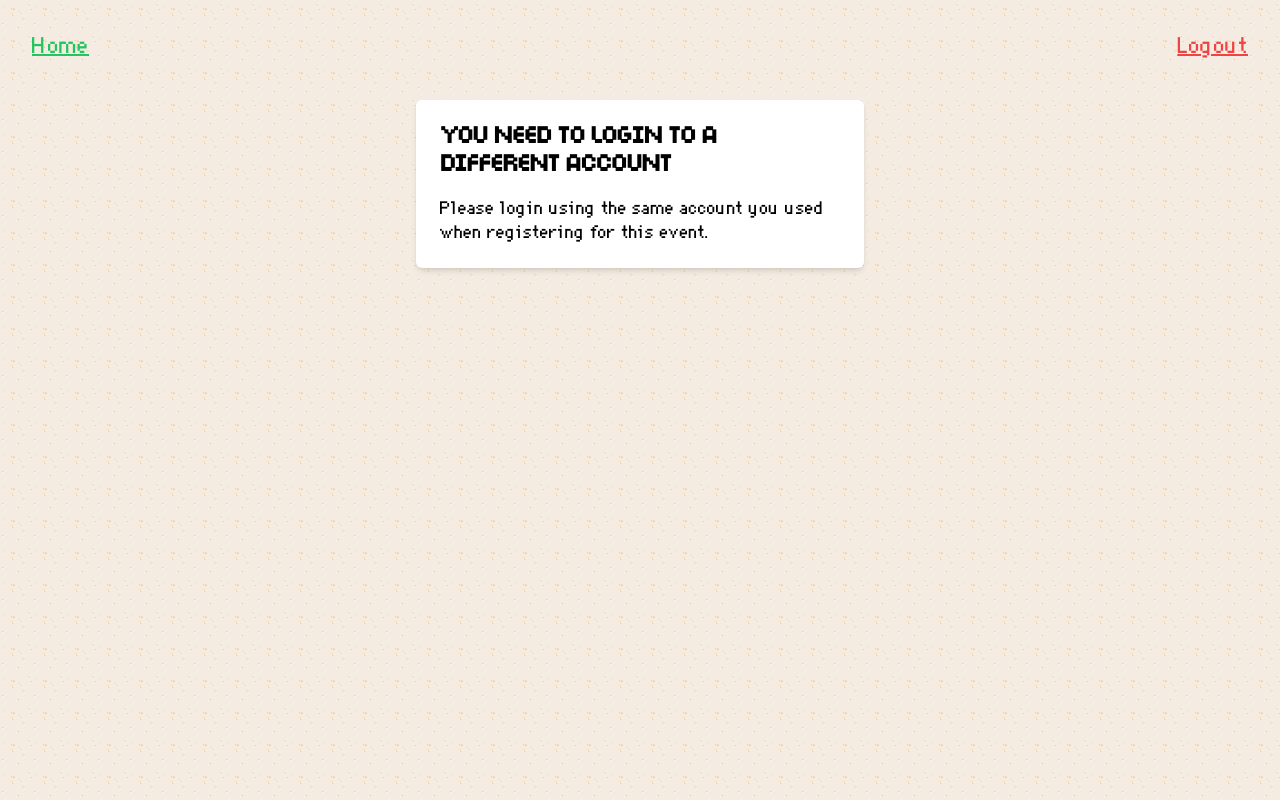
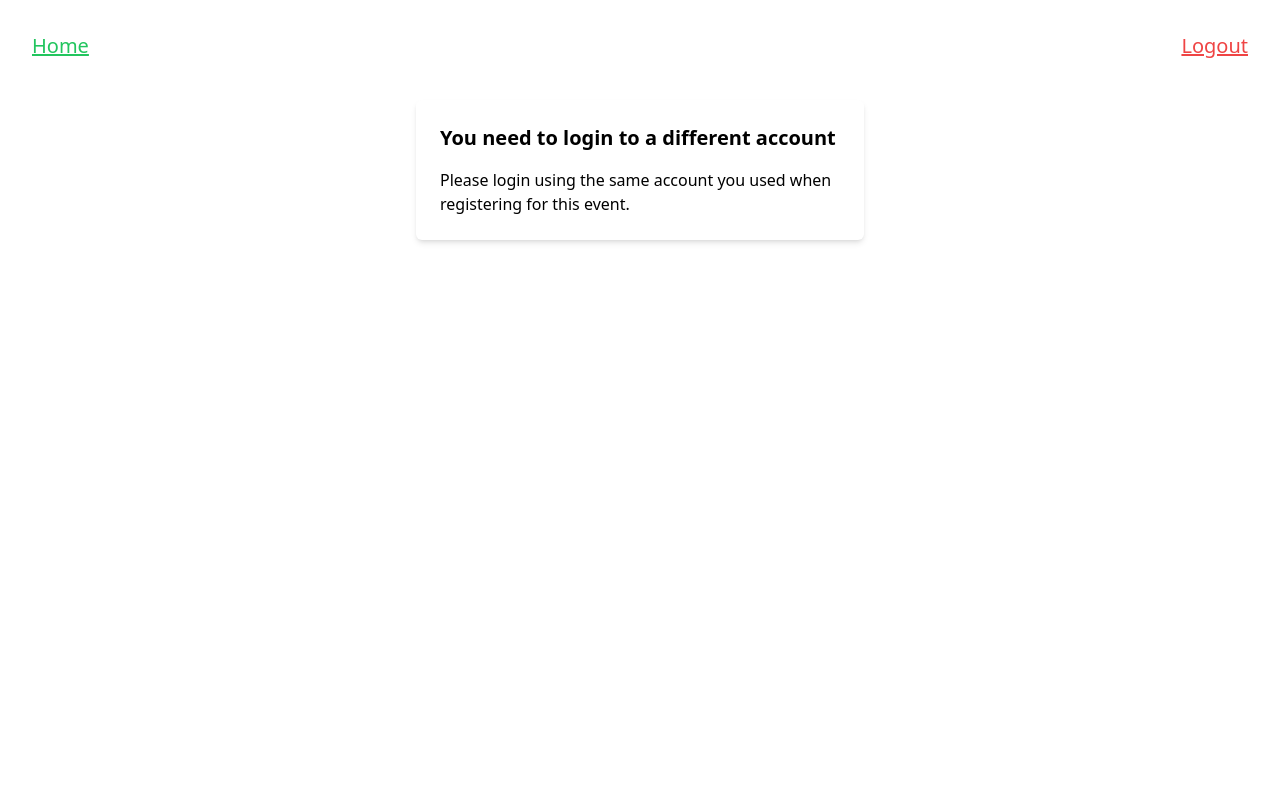
Before and after one commit to weareinit/static-shellhacks-2024, a Next.js app: page /dashboard in a window 1280 px wide. Built offline with nearby package versions, Linux system fonts and the light colour scheme; no server answers; the database is empty.

Commit message:
add tailwind colors with captions + cleaned old assets for css

```diff
--- a/src/app/components/new_landing/LandingButtons.tsx
+++ b/src/app/components/new_landing/LandingButtons.tsx
@@ -2,10 +2,10 @@ import Link from "next/link";
 
 const LandingButtons = () => {
   return (
-    <div className="mt-12 gap-11 flex flex-col text-center">
+    <div className="mt-12 flex flex-col gap-11 text-center">
       <div>
         <Link
-          className="w-36 text-2xl font-extrabold rounded-[1.5rem] bg-[#786450] px-16 py-4 text-stone-50 no-underline"
+          className="bg-reddish_grey w-36 rounded-[1.5rem] px-16 py-4 text-2xl font-extrabold text-stone-50 no-underline"
           href="/apply"
         >
           APPLY
@@ -13,7 +13,7 @@ const LandingButtons = () => {
       </div>
       <div>
         <Link
-          className="w-36 whitespace-nowrap font-extrabold text-2xl rounded-[1.5rem] bg-stone-50 px-16 py-4 text-[#786450] no-underline"
+          className="text-reddish_grey w-36 whitespace-nowrap rounded-[1.5rem] bg-stone-50 px-16 py-4 text-2xl font-extrabold no-underline"
           href="/dashboard"
         >
           HACKER DASHBOARD
--- a/src/app/components/new_landing/LandingContent.tsx
+++ b/src/app/components/new_landing/LandingContent.tsx
@@ -12,11 +12,11 @@ const LandingContent = () => {
   return (
     <>
       <div className="text-center">
-        <p className="font-[zoonaji] text-4xl text-[#005871]">
+        <p className="text-darker_cyan font-zoonaji text-4xl">
           The Largest Hackathon in the East Coast!
         </p>
         <div className="flex justify-center">
-          <p className="mt-1 font-[museo] text-lg">Powered by </p>
+          <p className="font-museo mt-1 text-lg">Powered by </p>
           <div className="relative right-3 top-[0.1625rem] h-8 w-28">
             <Image
               src="/assets/new/logo/Nvidia_Logo.png"
@@ -25,14 +25,14 @@ const LandingContent = () => {
             />
           </div>
         </div>
-        <div className="font-[museoregular]">
-          <div className="mt-5 text-[1.5rem] text-[#070D0D]">
+        <div className="font-museoregular">
+          <div className="mt-5 text-[1.5rem] text-[#000000]">
             September 27th - 29th, 2024
           </div>
-          <div className="text-[1.75rem] text-[#070D0D]">
+          <div className="text-[1.75rem] text-[#000000]">
             FIU&apos;s Grahams Center - Miami, FL
           </div>
-          <div className="mt-1 flex justify-center gap-2 text-2xl text-[#786450]">
+          <div className="text-ferra mt-1 flex justify-center gap-2 text-2xl">
             <div className="cursor-pointer">
               <FaDiscord />
             </div>
@@ -64,7 +64,7 @@ const LandingContent = () => {
             fill
           />
         </div>
-        <p>scroll for more!</p>
+        <p className="font-museoregular">scroll for more!</p>
       </div>
     </>
   );
--- a/src/app/components/registration/RegisterModal.tsx
+++ b/src/app/components/registration/RegisterModal.tsx
@@ -11,13 +11,18 @@ interface RegisterModalProps {
 export default function RegisterModal({ toClose }: RegisterModalProps) {
   return (
     <Modal containerClassName="z-20 pb-24" backgroundClassName="z-10">
-      <header className="relative row-start-1 row-span-1 h-fit flex flex-row justify-between m-auto">
-        <h1 className=" pt-1 row-start-2 row-span-1 font-pixel underline text-blue text-3xl">Registration</h1>
-        <Button className="font-pixel text-xl  text-white bg-blue hover:underline" onClick={toClose}>
+      <header className="relative row-span-1 row-start-1 m-auto flex h-fit flex-row justify-between">
+        <h1 className=" text-darker_cyan row-span-1 row-start-2 pt-1 font-pixel text-3xl underline">
+          Registration
+        </h1>
+        <Button
+          className="bg-blue font-pixel  text-xl text-white hover:underline"
+          onClick={toClose}
+        >
           <h1 className="text-base">CLOSE</h1>
         </Button>
       </header>
-      <div className="max-w-[800px] m-auto">
+      <div className="m-auto max-w-[800px]">
         <RegisterForm />
       </div>
     </Modal>
--- a/src/styles/globals.css
+++ b/src/styles/globals.css
@@ -4,49 +4,28 @@
 
 @import url("https://fonts.googleapis.com/css2?family=Inter:wght@100;200;300;400;500;600;700;800;900&display=swap");
 
-@layer components {
-  .text-blue {
-    color: blue;
-    text-decoration: underline;
-  }
-
-  .font-console {
-    /* Define your font styles for h1 and h2 here */
-  }
-
-  .font-pixel {
-    /* Define your font styles for h3, h4, and p here */
-  }
-}
-
-@font-face {
-  font-family: "Small Pixel";
-  src: url("/fonts/depixelklein.woff2") format("woff2");
-}
+/* @layer components {
+  // not sure what this was for, somebody cooked tho
+} */
 
 @font-face {
   font-family: "zoonaji";
-  src: url("/fonts/zoonaji.ttf")
+  src: url("/fonts/zoonaji.ttf");
 }
 
 @font-face {
   font-family: "museo";
-  src: url("/fonts/museo.ttf")
+  src: url("/fonts/museo.ttf");
 }
 
 @font-face {
   font-family: "museoregular";
-  src: url("/fonts/museo_regular.ttf")
+  src: url("/fonts/museo_regular.ttf");
 }
 
 @font-face {
   font-family: "museoitalic";
-  src: url("/fonts/museo_italic.ttf")
-}
-
-@font-face {
-  font-family: "Broken Console";
-  src: url("/fonts/broken_console.woff2") format("woff2");
+  src: url("/fonts/museo_italic.ttf");
 }
 
 @layer base {
@@ -62,183 +41,3 @@
     height: -webkit-fill-available;
   }
 }
-
-a {
-  @apply text-blue underline;
-}
-
-h1,
-h2 {
-  @apply font-console;
-}
-
-h3,
-h4,
-p {
-  @apply font-pixel;
-}
-
-:root {
-  --title-sprite-frame-end-position: 0px;
-}
-
-.title-sprite {
-  width: 256px;
-  aspect-ratio: 2;
-  background-image: url("../../public/assets/shellhacks_logo_spritesheet.png");
-  background-size: cover;
-  background-repeat: no-repeat;
-  image-rendering: pixelated;
-  filter: drop-shadow(4px 4px 0px rgb(0 37 61 / 0.9));
-  animation: sprite-flow calc(150ms * 20) steps(20) infinite;
-}
-
-@keyframes sprite-flow {
-  from {
-    background-position: 0;
-  }
-  to {
-    background-position: var(--title-sprite-frame-end-position);
-  }
-}
-
-.rounded-pixel {
-  clip-path: polygon(
-    0px calc(100% - 8px),
-    4px calc(100% - 8px),
-    4px calc(100% - 4px),
-    8px calc(100% - 4px),
-    8px 100%,
-    calc(100% - 8px) 100%,
-    calc(100% - 8px) calc(100% - 4px),
-    calc(100% - 4px) calc(100% - 4px),
-    calc(100% - 4px) calc(100% - 8px),
-    100% calc(100% - 8px),
-    100% 8px,
-    calc(100% - 4px) 8px,
-    calc(100% - 4px) 4px,
-    calc(100% - 8px) 4px,
-    calc(100% - 8px) 0px,
-    8px 0px,
-    8px 4px,
-    4px 4px,
-    4px 8px,
-    0px 8px
-  );
-}
-
-.rounded-pixel-primary,
-.rounded-pixel-primary--wrapper {
-  clip-path: polygon(
-    0px calc(100% - 8px),
-    4px calc(100% - 8px),
-    4px calc(100% - 4px),
-    8px calc(100% - 4px),
-    8px 100%,
-    calc(100% - 8px) 100%,
-    calc(100% - 8px) calc(100% - 4px),
-    calc(100% - 4px) calc(100% - 4px),
-    calc(100% - 4px) calc(100% - 8px),
-    100% calc(100% - 8px),
-    100% 8px,
-    calc(100% - 4px) 8px,
-    calc(100% - 4px) 4px,
-    calc(100% - 8px) 4px,
-    calc(100% - 8px) 0px,
-    8px 0px,
-    8px 4px,
-    4px 4px,
-    4px 8px,
-    0px 8px
-  );
-  position: relative;
-}
-.rounded-pixel-primary {
-  border: 4px solid transparent;
-}
-.rounded-pixel-primary--wrapper {
-  width: fit-content;
-  height: fit-content;
-}
-.rounded-pixel-primary--wrapper .rounded-pixel-primary {
-  display: block;
-  clip-path: polygon(
-    4px 8px,
-    8px 8px,
-    8px 4px,
-    calc(100% - 8px) 4px,
-    calc(100% - 8px) 8px,
-    calc(100% - 4px) 8px,
-    calc(100% - 4px) calc(100% - 8px),
-    calc(100% - 8px) calc(100% - 8px),
-    calc(100% - 8px) calc(100% - 4px),
-    8px calc(100% - 4px),
-    8px calc(100% - 8px),
-    4px calc(100% - 8px)
-  );
-}
-.rounded-pixel-primary::after,
-.rounded-pixel-primary--wrapper::after {
-  content: "";
-  position: absolute;
-  clip-path: polygon(
-    0px calc(100% - 8px),
-    4px calc(100% - 8px),
-    4px calc(100% - 4px),
-    8px calc(100% - 4px),
-    8px 100%,
-    calc(100% - 8px) 100%,
-    calc(100% - 8px) calc(100% - 4px),
-    calc(100% - 4px) calc(100% - 4px),
-    calc(100% - 4px) calc(100% - 8px),
-    100% calc(100% - 8px),
-    100% 8px,
-    calc(100% - 4px) 8px,
-    calc(100% - 4px) 4px,
-    calc(100% - 8px) 4px,
-    calc(100% - 8px) 0px,
-    8px 0px,
-    8px 4px,
-    4px 4px,
-    4px 8px,
-    0px 8px,
-    0px 50%,
-    4px 50%,
-    4px 8px,
-    8px 8px,
-    8px 4px,
-    calc(100% - 8px) 4px,
-    calc(100% - 8px) 8px,
-    calc(100% - 4px) 8px,
-    calc(100% - 4px) calc(100% - 8px),
-    calc(100% - 8px) calc(100% - 8px),
-    calc(100% - 8px) calc(100% - 4px),
-    8px calc(100% - 4px),
-    8px calc(100% - 8px),
-    4px calc(100% - 8px),
-    4px 50%,
-    0px 50%
-  );
-  top: 0;
-  bottom: 0;
-  left: 0;
-  right: 0;
-  background: #ffa0cb;
-  display: block;
-  pointer-events: none;
-}
-.rounded-pixel-primary::after {
-  margin: -4px;
-}
-
-@media screen and (min-width: 1280px) {
-  .text-clamp {
-    font-size: clamp(1rem, 1.25vw, 1.5rem);
-    line-height: clamp(1.5rem, 2.5vw, 2rem);
-  }
-
-  .text-clamp-sm {
-    font-size: clamp(0.85rem, 1.25vw, 1.15rem);
-    line-height: clamp(1.5rem, 2vw, 1.75rem);
-  }
-}
--- a/tailwind.config.ts
+++ b/tailwind.config.ts
@@ -4,8 +4,6 @@ module.exports = {
     "./app/**/*.{js,ts,jsx,tsx}",
     "./pages/**/*.{js,ts,jsx,tsx}",
     "./components/**/*.{js,ts,jsx,tsx}",
-
-    // Or if using `src` directory:
     "./src/**/*.{js,ts,jsx,tsx}",
   ],
   future: {
@@ -13,58 +11,22 @@ module.exports = {
   },
   theme: {
     extend: {
-      backdropBlur: {
-        xmd: "1px",
-      },
-      gridTemplateColumns: {
-        24: "repeat(24, minmax(0, 1fr))",
-      },
-      gridTemplateRows: {
-        24: "repeat(24, minmax(0, 1fr))",
-      },
       colors: {
-        deep_blue: "#3C72A7",
-        dark_brown: "#A1917C",
-        crate_brown: "#695E53",
-        caramel_brown: "#E2D2BB",
-        cyan_blue: "#24B2C0",
-        grass_green: "#8EBE6B",
-        blue: "#006887",
-        pink: "#FF66A4",
-        light_pink: "#F6C7E1",
-        light_blue: "#BFF0F1",
-        white: "#FFF",
-        tan: "#F9EDE3",
-        sky_purple: "#D7E2FC",
+        darker_cyan: "#005871",
+        greyish_brown: "#78644F", // regular brown ("Apply" button
+        ferra: "#784F46", // social media icons
+        pastel_orange: "#FA984A", // lava section
+        english_walnut: "#3E3022", // dark-brown fonts
+        cotton_seed: "#C8BCB1", // unfocused buttons
+        reddish_grey: "#786450" // focused buttons
       },
       fontFamily: {
-        inter: ["Inter", "sans-serif"],
-        pixel: ["Small Pixel", "serif"],
-        console: ["Broken Console", "serif"],
+        'zoonaji': ['zoonaji', 'sans-serif'],
+        'museo': ['museo', 'sans-serif'],
+        'museoregular': ['museoregular', 'sans-serif'],
+        'museoitalic': ['museoitalic', 'sans-serif'],
       },
-      rotate: {
-        270: "270deg",
-      },
-      width: {
-        tile: "60px",
-      },
-      backgroundImage: {
-        sand: "url('/assets/decorations/sand_tile.png')",
-        "shore-line": "url('/assets/decorations/shore_line.gif')",
-        water: "url('/assets/decorations/water.gif')",
-        grass: "url('/assets/decorations/grass.png')",
-        "grass-tile": "url('/assets/decorations/grass_tile.png')",
-      },
-      backgroundSize: {
-        tile: "60px 60px",
-      },
-      dropShadow: {
-        pink: "2px 2px 0 #F1A4C9",
-        light_brown: "2px 2px 0 #E2D2BB",
-        light_blue: "2px 2px 0 #BFF0F1",
-        white: "2px 2px 0 #FFF",
-        teal: "2px 2px 0 #24B2C0",
-      },
+
       screens: {
         xs: "400px",
       },
```
